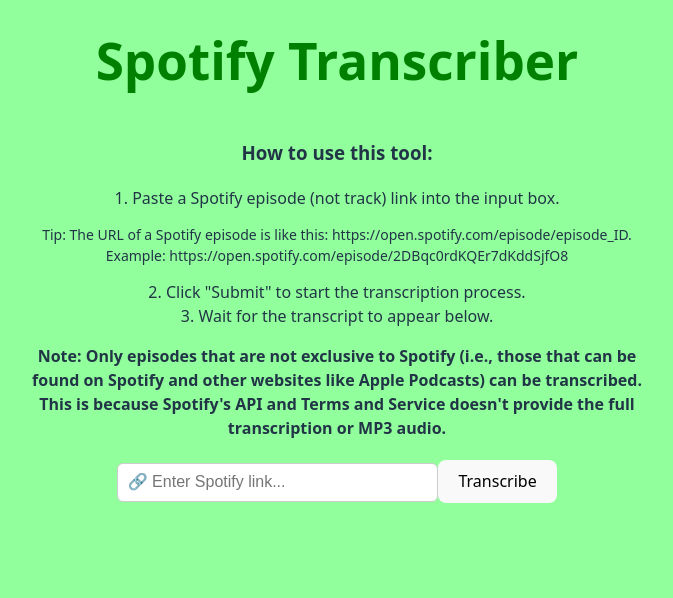
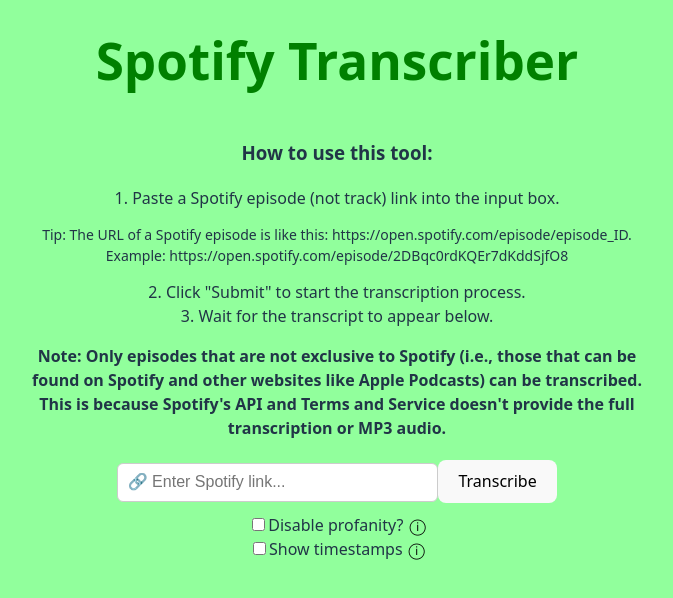
Before and after one commit to harry23yu/PodcastTranscriber, a React (Vite) app in the folder frontend/: page / in a window 1280 px wide. Shown: the top 598 px of the page, without its empty margins (303-976 px from the left). Built offline with nearby package versions, Linux system fonts and the light colour scheme.

Commit message:
Added profanity and timestamp toggles and added speaker labels

```diff
--- a/frontend/src/App.jsx
+++ b/frontend/src/App.jsx
@@ -9,6 +9,8 @@
   const [link, setLink] = useState("");
   const [loading, setLoading] = useState(false);
   const [transcript, setTranscript] = useState("");
+  const [filterProfanity, setFilterProfanity] = useState(false); // Added line for profanity filter toggle
+  const [showTimestamps, setShowTimestamps] = useState(false); // Added line for timestamps toggle
 
   // const handleSubmit = async () => {
   //   setLoading(true);
@@ -60,7 +62,7 @@
       const res = await fetch("/transcribe", {
         method: "POST",
         headers: { "Content-Type": "application/json" },
-        body: JSON.stringify({ spotifyUrl: link }),
+        body: JSON.stringify({ spotifyUrl: link, filterProfanity }), // Added filterProfanity for profanity filter toggle
       });
       const data = await res.json();
 
@@ -92,7 +94,8 @@
         setTranscriptData({
           title: episodeTitle,
           duration: summaryData.duration,
-          transcript: summaryData.transcript
+          transcript: summaryData.transcript,
+          utterances: summaryData.utterances // Added line for speakers to display in transcription
         });
       } else {
         alert("Transcription failed.");
@@ -113,6 +116,38 @@
         <div className="transcription-stuff">
           <LinkInput value={link} onChange={setLink} />
           <SubmitButton onClick={handleSubmit} />
+          {/* The code within the options className is for profanity filter and timestamps toggle */}
+          <div className="options">
+            <label>
+              <input
+                type="checkbox"
+                checked={filterProfanity}
+                onChange={(e) => setFilterProfanity(e.target.checked)}
+              />
+              Disable profanity?
+            </label>
+            <span className="tooltip">
+              ⓘ
+              <span className="tooltiptext">
+                When this is turned on, bad words like the F-word will be written as F***.
+              </span>
+            </span>
+            <br></br>
+            <label>
+              <input
+                type="checkbox"
+                checked={showTimestamps}
+                onChange={(e) => setShowTimestamps(e.target.checked)}
+              />
+              Show timestamps
+            </label>
+            <span className="tooltip">
+              ⓘ
+              <span className="tooltiptext">
+                When this is turned on, timestamps will appear before each speaker's paragraph.
+              </span>
+            </span>
+          </div>
           {loading && <LoadingSpinner />}
           {/* {transcript && <TranscriptDisplay text={transcript} />} */}
           {transcriptData && (
@@ -120,6 +155,8 @@
               title={transcriptData.title}
               duration={transcriptData.duration}
               text={transcriptData.transcript}
+              utterances={transcriptData.utterances} // Added line for speakers to display in transcription
+              showTimestamps={showTimestamps} // Added line for timestamps to display in transcription
             />
           )}
         </div>
--- a/frontend/src/components/TranscriptDisplay.tsx
+++ b/frontend/src/components/TranscriptDisplay.tsx
@@ -1,12 +1,31 @@
 import React from "react";
 
-export default function TranscriptDisplay({ title, duration, text }) {
+function formatTime(ms: number) {
+    const totalSeconds = Math.floor(ms / 1000);
+    const h = String(Math.floor(totalSeconds / 3600)).padStart(2, "0");
+    const m = String(Math.floor((totalSeconds % 3600) / 60)).padStart(2, "0");
+    const s = String(totalSeconds % 60).padStart(2, "0");
+    return `${h}:${m}:${s}`;
+}
+
+export default function TranscriptDisplay({ title, duration, text, utterances, showTimestamps }) {
     return (
         <div className="transcript-box">
             <p><strong>Episode name:</strong> {title}</p>
             <p><strong>Duration:</strong> {duration}</p>
             <hr />
-            <pre>{text}</pre>
+            {/* <pre>{text}</pre> */}
+            {utterances && utterances.length > 0 ? (
+                utterances.map((utt, idx) => (
+                <div key={idx} style={{ marginBottom: "1rem" }}>
+                    {showTimestamps && <span>[{formatTime(utt.start)}] </span>}
+                    <strong>Speaker {utt.speaker}:</strong> {utt.text}
+                </div>
+                ))
+            ) : (
+                <pre>{text}</pre>  // fallback to raw transcript
+            )}
+            {/* Line 9 is the transcription without speakers and timestamps. Lines 18-27 is the transcription with speakers and timestamps. */}
         </div>
     );
 }
--- a/frontend/src/index.css
+++ b/frontend/src/index.css
@@ -156,3 +156,38 @@
   font-size: 1rem;
   line-height: 1.5;
 }
+
+.options {
+  padding-top: 10px;
+}
+
+.tooltip {
+  position: relative;
+  display: inline-block;
+  cursor: pointer;
+  margin-left: 6px;
+  color: #000000;
+}
+
+.tooltip .tooltiptext {
+  visibility: hidden;
+  width: 220px;
+  background-color: #333;
+  color: #fff;
+  text-align: left;
+  border-radius: 6px;
+  padding: 0.5rem;
+  position: absolute;
+  z-index: 1;
+  bottom: 125%; /* show above the icon */
+  left: 50%;
+  margin-left: -110px;
+  opacity: 0;
+  transition: opacity 0.3s;
+  font-size: 0.8rem;
+}
+
+.tooltip:hover .tooltiptext {
+  visibility: visible;
+  opacity: 1;
+}
```
Also changed, not shown: 1 other file (tests, documents, lock files or other folders).
